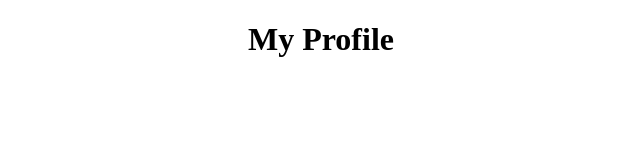
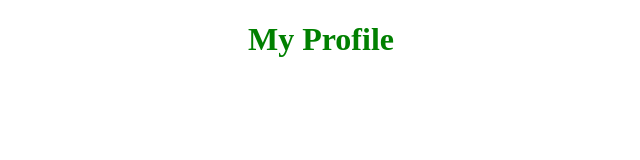
Before and after one commit to htumhtum34/htumhtum34.github.io, a plain HTML site: page index.html in a window 1280 px wide. Shown: the whole page, without its empty margins (319-959 px from the left). Drawn offline with Linux system fonts and the light colour scheme.

Commit message:
change color

```diff
--- a/index.html
+++ b/index.html
@@ -6,7 +6,7 @@
     <title>htumhtum</title>
 </head>
     <center>
-        <h1>My Profile</h1>
+        <h1 style="color: green;">My Profile</h1>
     </center>
 </body>
 </html
```
